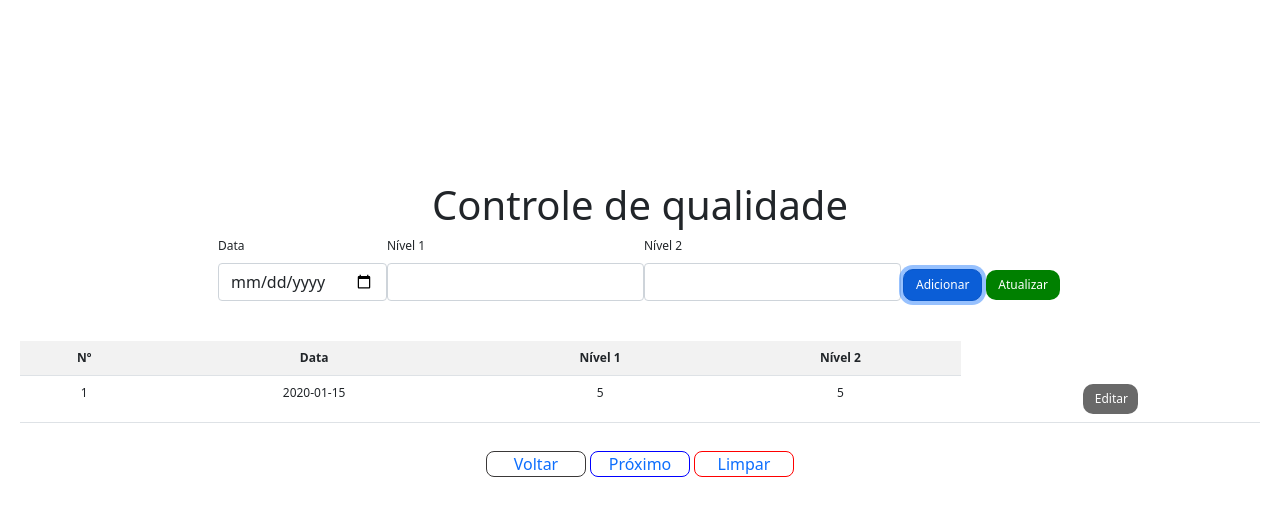
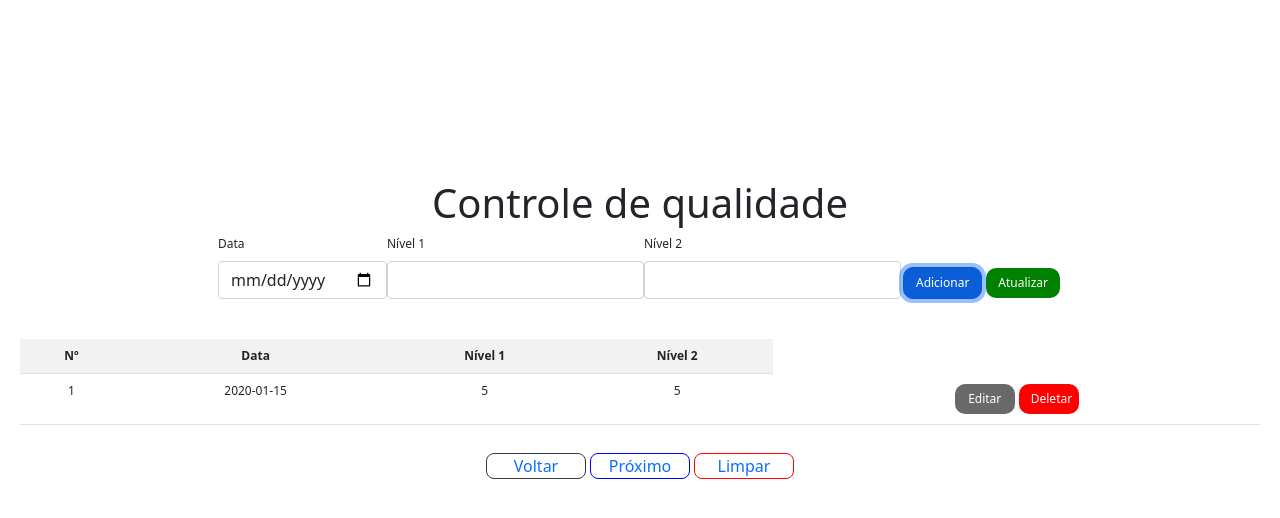
Before and after one commit to adrianomonteiroweb/westgard-system, a React (Create React App) app: page /batch-record in a window 1280 px wide. Both pictures are taken after typing "2020-01-15", "5", "5" into the empty fields and a click on the button "Adicionar". Shown: the top 518 px of the page. Built offline with nearby package versions, Linux system fonts and the light colour scheme.

Commit message:
new: delete register function

```diff
--- a/src/pages/BatchRecordPage/BatchRecordPage.js
+++ b/src/pages/BatchRecordPage/BatchRecordPage.js
@@ -56,6 +56,12 @@ function BatchRecordPage() {
     }
   };
 
+  const deleteRegister = (id) => {
+    const forDelete = stage3.filter((reg) => reg.id !== id);
+
+    setStage3(forDelete);
+  };
+
   return (
     <>
       <div className="batch-record-div">
@@ -102,6 +108,12 @@ function BatchRecordPage() {
                 >
                     Editar
                 </Button>
+                <Button
+                  className="delete-button"
+                  onClick={() => deleteRegister(index + 1)}
+                >
+                    Deletar
+                </Button>
               </td>
             </tr>
           ))}
--- a/src/pages/BatchRecordPage/batchRecordPage.css
+++ b/src/pages/BatchRecordPage/batchRecordPage.css
@@ -83,10 +83,18 @@ table th, td {
     text-align: center;
 }
 
+.edit-button, .delete-button {
+    border: 0;
+    border-radius: 10px;
+    margin: 2px;
+    font-size: 12px;
+    width: 60px;
+}
+
 .edit-button {
     background-color: dimgray;
-    border: 0;
-    border-radius: 10px;
-    font-size: 12px;
-    width: 55px;
 }
+
+.delete-button {
+    background-color: red;
+}
```
